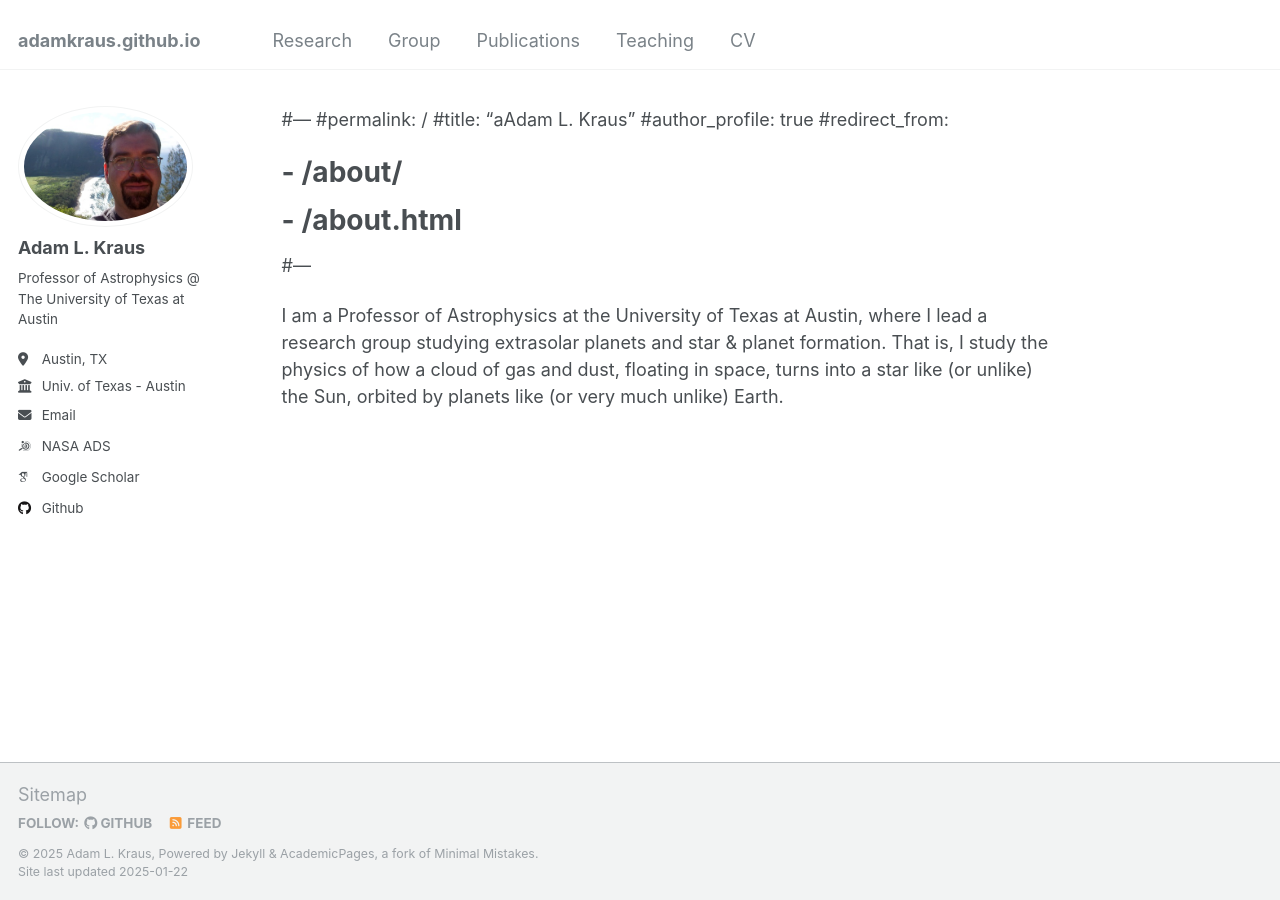
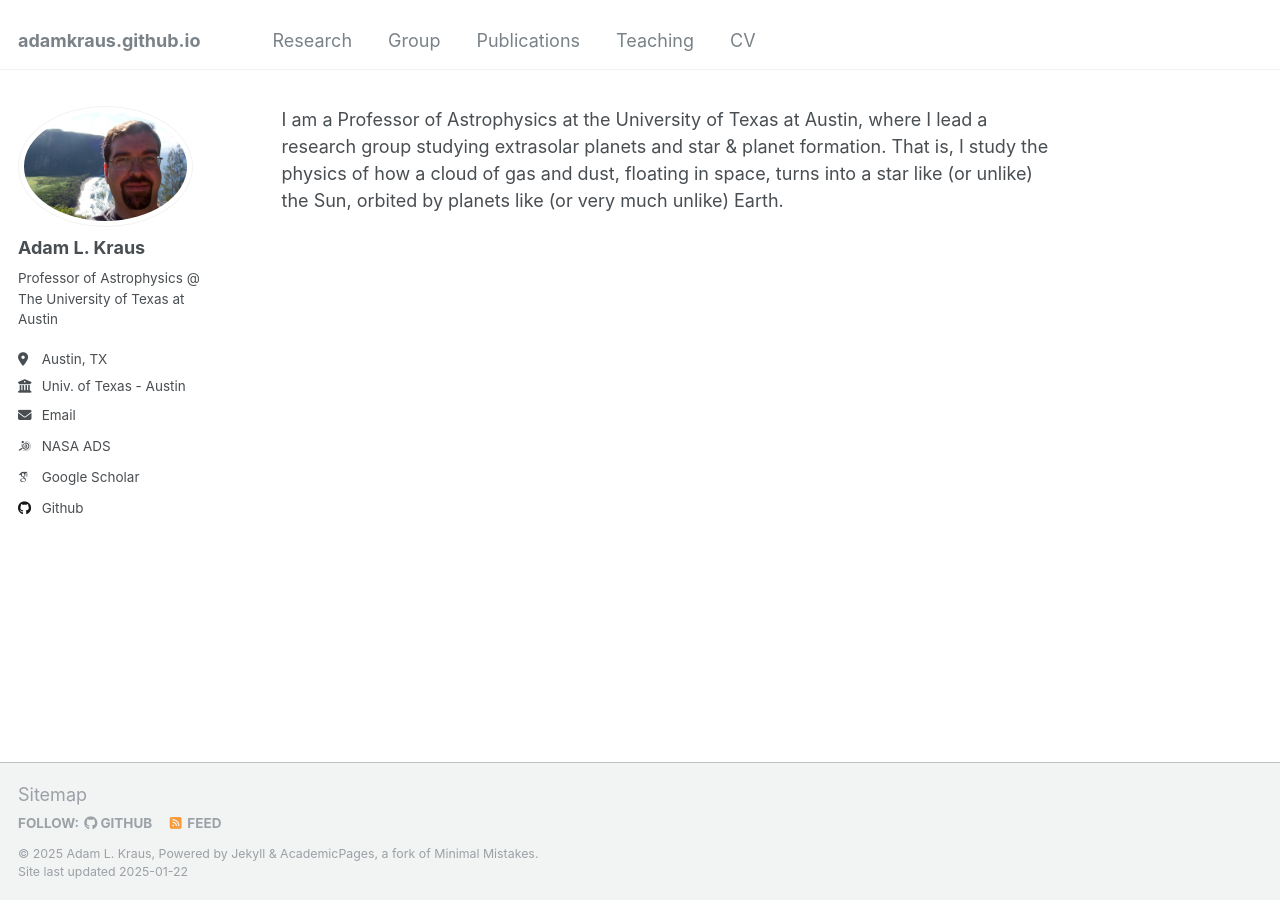
Before and after one commit to adamkraus/adamkraus.github.io, a Jekyll site: the page built from _pages/about.md, in a window 1280 px wide. Built offline with Jekyll 4.4.1, drawn with Linux system fonts in a browser that asks for light colours; some web fonts are replaced; our own code applies the rules of GitHub Pages for plain Markdown files.

Commit message:
Update about.md

```diff
--- a/_pages/about.md
+++ b/_pages/about.md
@@ -1,10 +1,3 @@
-#---
-#permalink: /
-#title: "aAdam L. Kraus"
-#author_profile: true
-#redirect_from:
-#  - /about/
-#  - /about.html
-#---
+
 
 I am a Professor of Astrophysics at the University of Texas at Austin, where I lead a research group studying extrasolar planets and star & planet formation. That is, I study the physics of how a cloud of gas and dust, floating in space, turns into a star like (or unlike) the Sun, orbited by planets like (or very much unlike) Earth.
```
